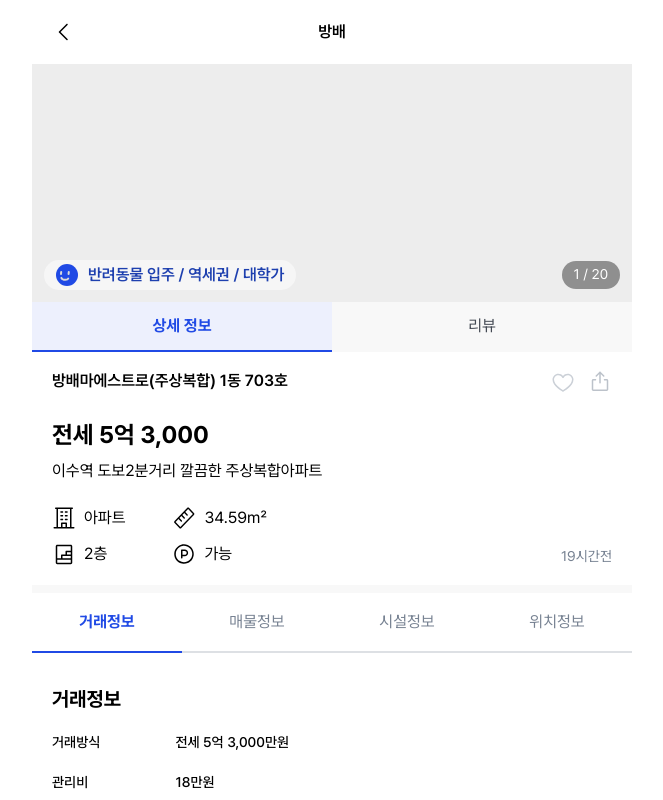
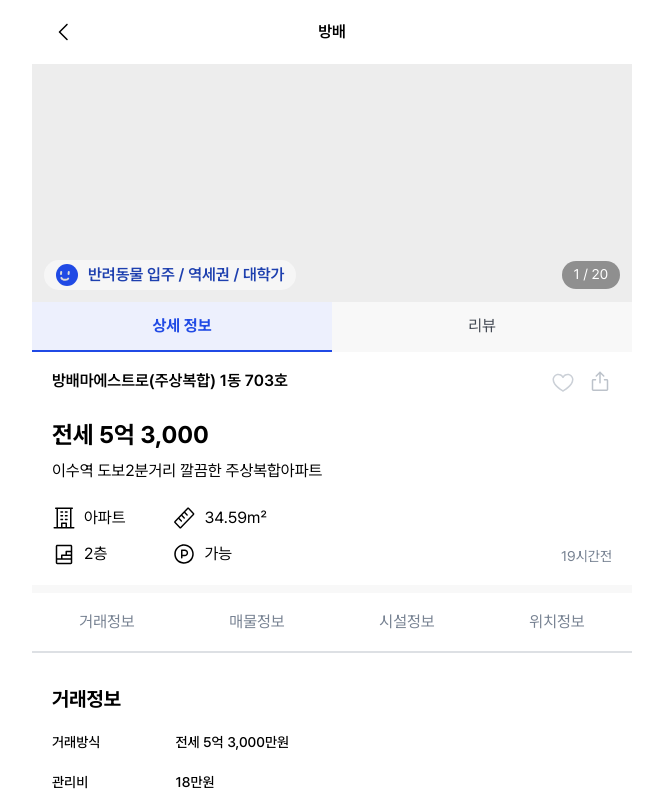
Before and after one commit to FC-DEV3-Final-Project/zoop-frontend, a Next.js app: page /property/1 in a window 1280 px wide. Shown: the top 800 px of the page, without its empty margins (308-971 px from the left). Built offline with nearby package versions, Linux system fonts and the light colour scheme.

Commit message:
feat: 활성 탭 버튼 자동 스크롤 추가

```diff
--- a/src/components/property/detail/ScrollableTabBar.tsx
+++ b/src/components/property/detail/ScrollableTabBar.tsx
@@ -1,8 +1,8 @@
 "use client";
 
-import { useRef, useState } from "react";
+import { useRef } from "react";
 import clsx from "clsx";
-import { useAutoScroll } from "@/hooks/property/useAutoScroll";
+import { useScrollActiveTab } from "@/hooks/property/useScrollActiveTab";
 
 const tab_list = [
   { label: "거래정보", value: "deal" },
@@ -13,13 +13,16 @@ const tab_list = [
   { label: "중개정보", value: "agent" },
 ];
 
-const ScrollableTabBar = ({ onSelect }: { onSelect: (value: string) => void }) => {
-  const [selected, setSelected] = useState("deal");
+interface ScrollableTabBarProps {
+  selected: string;
+  onSelect: (value: string) => void;
+}
+
+const ScrollableTabBar = ({ selected, onSelect }: ScrollableTabBarProps) => {
   const scrollRef = useRef<HTMLDivElement>(null);
-  const scrollTabOnClick = useAutoScroll(scrollRef);
+  const { registerRef, scrollTabOnClick } = useScrollActiveTab(selected, scrollRef);
 
   const handleClick = (value: string, e: React.MouseEvent<HTMLButtonElement>) => {
-    setSelected(value);
     onSelect(value);
     scrollTabOnClick(e.currentTarget);
   };
@@ -28,10 +31,7 @@ const ScrollableTabBar = ({ onSelect }: { onSelect: (value: string) => void }) =
     <div
       ref={scrollRef}
       className="sticky top-[114px] z-10 w-full overflow-x-auto bg-white scrollbar-hide"
-      style={{
-        scrollbarWidth: "none",
-        msOverflowStyle: "none",
-      }}
+      style={{ scrollbarWidth: "none", msOverflowStyle: "none" }}
     >
       <div className="flex w-[600px] max-w-full">
         {tab_list.map((tab) => {
@@ -39,6 +39,7 @@ const ScrollableTabBar = ({ onSelect }: { onSelect: (value: string) => void }) =
           return (
             <button
               key={tab.value}
+              ref={registerRef(tab.value)}
               onClick={(e) => handleClick(tab.value, e)}
               className={clsx(
                 "w-[25%] min-w-[25%] whitespace-nowrap border-b-2 py-[18px] text-center",
--- /dev/null
+++ b/src/hooks/property/useScrollActiveTab.ts
@@ -0,0 +1,23 @@
+import { useEffect, useRef } from "react";
+import { useAutoScroll } from "@/hooks/property/useAutoScroll";
+
+export const useScrollActiveTab = (
+  selected: string,
+  containerRef: React.RefObject<HTMLElement | null>,
+) => {
+  const scrollTabOnClick = useAutoScroll(containerRef);
+  const buttonRefs = useRef<Record<string, HTMLButtonElement | null>>({});
+
+  // 선택된 탭이 바뀔 때 자동 스크롤
+  useEffect(() => {
+    const el = buttonRefs.current[selected];
+    if (el) scrollTabOnClick(el);
+  }, [selected]);
+
+  // 외부에서 ref 연결 시 사용
+  const registerRef = (key: string) => (el: HTMLButtonElement | null) => {
+    buttonRefs.current[key] = el;
+  };
+
+  return { registerRef, scrollTabOnClick };
+};
```
